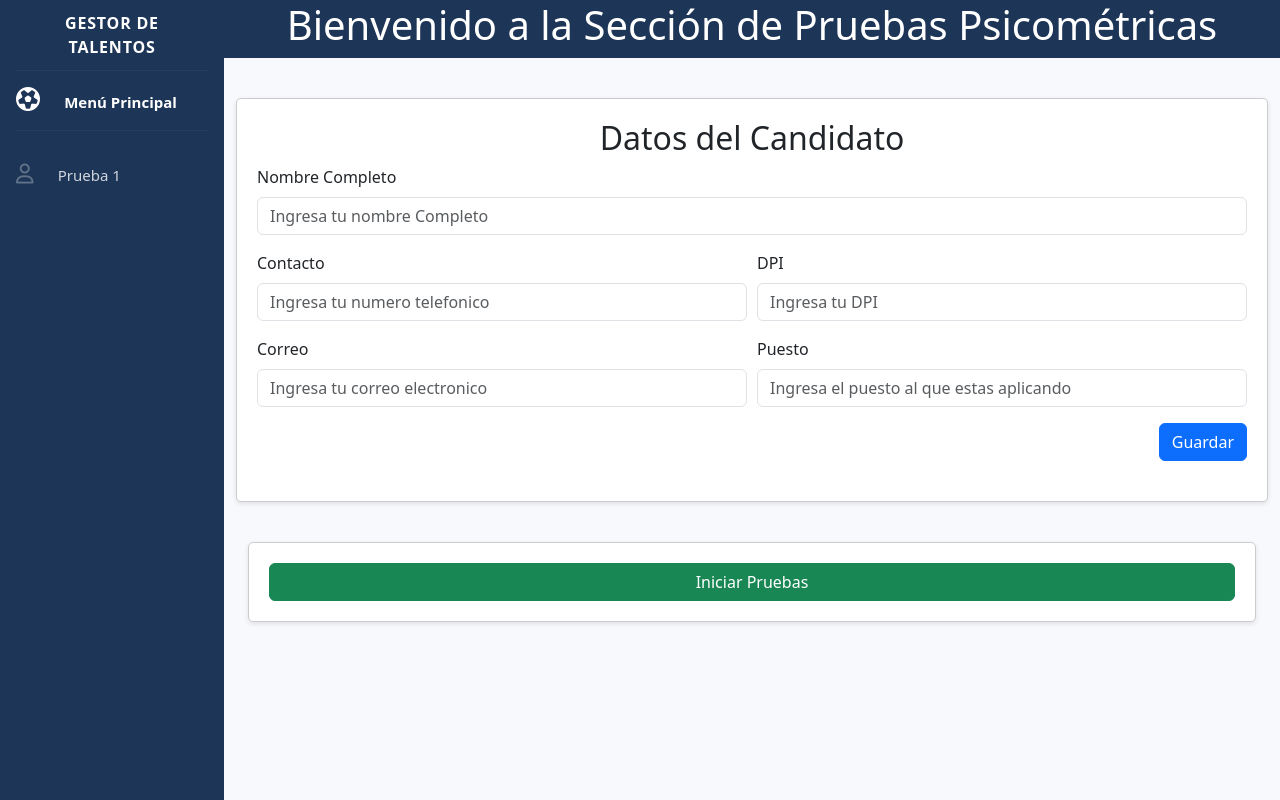
After one commit to MarlonRuiz96/GestorTalentos, a CodeIgniter app: page /database/index.php/dpicontroller/index in a window 1280 px wide. The commit adds this page. Run offline with CodeIgniter, Linux system fonts and the light colour scheme; data that the repository does not hold is empty; some libraries are stand-ins or nearby versions.

Commit message:
desarrollando los temperamentos

```diff
--- a/application/config/routes.php
+++ b/application/config/routes.php
@@ -54,3 +54,4 @@ $route['404_override'] = '';
 $route['translate_uri_dashes'] = FALSE;
 $route['Dashboard'] = 'DashboardController/index';
 $route['Candidatos'] = 'CandidatoController/indexConsulta';
+$route['LoginPrueba'] = 'DpiController/index';
--- /dev/null
+++ b/application/controllers/DpiController.php
@@ -0,0 +1,100 @@
+<?php
+defined('BASEPATH') or exit('No direct script access allowed');
+require_once APPPATH . 'config/timezone_config.php';
+class DpiController extends CI_Controller
+{
+
+    public function __construct()
+    {
+        parent::__construct();
+        $this->load->model('DpiModel');
+
+    }
+    public function index()
+    {
+
+        $this->load->view('Pruebas/Login');
+    }
+
+    public function login()
+    {
+        $this->load->model('DpiModel');
+
+        $DPI = $this->input->post('DPI');
+
+        $validarDPI = $this->DpiModel->VerificarDPI($DPI);
+
+        if ($validarDPI) {
+            // Si el DPI es válido, obtén más información del candidato
+            $this->load->model('CandidatoModel');
+            $data['Candidato'] = $this->DpiModel->VerificarDPI($DPI);
+
+            // Luego, carga la vista con los datos del candidato
+            $this->load->view('Pruebas/Login', $data);
+        } else {
+            redirect('LoginController');
+        }
+
+
+    }
+
+    public function guardarCambios()
+    {
+        // Recupera los datos del formulario
+        $nombre = $this->input->post('Nombres');
+        $contacto = $this->input->post('Contacto');
+        $DPI = $this->input->post('DPI');
+        $correo = $this->input->post('Correo');
+        $puesto = $this->input->post('Puesto');
+
+        // Realiza la actualización en la base de datos
+        $this->DpiModel->actualizarDatos($nombre, $contacto, $DPI, $correo, $puesto);
+
+        $data['Candidato'] = $this->DpiModel->VerificarDPI($DPI);
+
+
+        // Redirecciona a la vista principal u otra página de confirmación
+        $this->load->view('Pruebas/Login', $data);
+    }
+
+
+    public function RealizarPruebas($DPI)
+    {
+
+        $data['Candidato'] = $this->DpiModel->VerificarDPI($DPI); //obtengo todos los campos del candidato
+        $temperamento = $data['Candidato']->temperamento;
+
+        if ($temperamento) {
+
+            $this->load->view('Pruebas/Temperamento', $data);
+
+
+
+        } else {
+            $this->load->view('Pruebas/Login', $data);
+
+        }
+
+
+
+
+       }
+
+public function temperamento($idCandidatofk){
+
+    $posicion = $this->input->post('respuesta_posicion');
+
+    $respuesta = $this->input->post('respuesta');
+
+    $this->DpiModel->agregarTemperamento($idCandidatofk,$respuesta,$posicion);
+
+    return('Pruebas/Login');
+
+
+
+}
+
+
+
+
+}
--- a/application/controllers/loginController.php
+++ b/application/controllers/loginController.php
@@ -36,6 +36,8 @@ class LoginController extends CI_Controller
         }
     }
 
+
+
     private function crear_sesion($id_usuario) {
         $token = bin2hex(random_bytes(32));
         $this->load->model('SesionModel');
--- /dev/null
+++ b/application/models/DpiModel.php
@@ -0,0 +1,81 @@
+<?php
+defined('BASEPATH') or exit('No direct script access allowed');
+
+class DpiModel extends CI_Model
+{
+
+
+    public function VerificarDPI($DPI)
+    {
+        $this->db->select('idCandidato, Nombres, Puesto, DPI, Contacto, Correo, temperamento');
+        $this->db->from('candidato');
+        $this->db->where('DPI', $DPI);
+
+        $query = $this->db->get();
+
+        if ($query->num_rows() > 0) {
+            return $query->row();
+        } else {
+            return null;
+        }
+
+    }
+
+    public function actualizarDatos($nombre, $contacto, $dpi, $correo, $puesto)
+    {
+        $data = array(
+            'Nombres' => $nombre,
+            'Contacto' => $contacto,
+            'DPI' => $dpi,
+            'Correo' => $correo,
+            'Puesto' => $puesto
+        );
+
+        $this->db->where('DPI', $dpi); // Ajusta la condición según la clave primaria de tu tabla
+        $this->db->update('candidato', $data);
+    }
+
+    public function agregarTemperamento($idCandidatofk, $respuesta, $posicion)
+    {
+
+        $temperamento = '';
+
+        switch ($posicion) {
+            case '1':
+                $temperamento = 'Melancólico';
+                break;
+            case '2':
+                $temperamento = 'Colérico';
+                break;
+            case '3':
+                $temperamento = 'Flemático';
+                break;
+            case '4':
+                $temperamento = 'Sanguíneo';
+                break;
+            default:
+            $temperamento = 'Nada';
+            break;
+        }
+
+        // Crear un arreglo de datos para la inserción
+        $data = array(
+            'Temperamento' => $temperamento,
+            'Respuesta' => $respuesta,
+            'idCandidato' => $idCandidatofk,
+        );
+
+        // Insertar los datos en la tabla 'respuesta'
+        $this->db->insert('respuesta', $data);
+
+        // Comprobar si la inserción fue exitosa
+        if ($this->db->affected_rows() > 0) {
+            // Éxito: la inserción se realizó correctamente
+            return true;
+        } else {
+            // Error: la inserción falló
+            return false;
+        }
+    }
+
+}
--- /dev/null
+++ b/application/views/Dashboard/pruebas.php
@@ -0,0 +1,67 @@
+<!DOCTYPE html>
+<html lang="en">
+<head>
+    <meta charset="utf-8">
+    <meta http-equiv="X-UA-Compatible" content="IE=edge">
+    <meta name="viewport" content="width=device-width, initial-scale=1, shrink-to-fit=no">
+    <meta name="description" content="">
+    <meta name="author" content="">
+    <link href="https://fonts.googleapis.com/css?family=Nunito:200,200i,300,300i,400,400i,600,600i,700,700i,800,800i,900,900i" rel="stylesheet">
+    <link href="https://cdn.jsdelivr.net/npm/bootstrap@5.3.1/dist/css/bootstrap.min.css" rel="stylesheet"integrity="sha384-4bw+/aepP/YC94hEpVNVgiZdgIC5+VKNBQNGCHeKRQN+PtmoHDEXuppvnDJzQIu9" crossorigin="anonymous">
+    <link rel="stylesheet" href="<?php echo base_url('assets/sb-admin-2.min.css'); ?>">
+</head>
+<body>
+    <div id="wrapper">
+        <ul class="navbar-nav bg-gradient-primary sidebar sidebar-dark accordion" id="accordionSidebar">
+            <a class="sidebar-brand d-flex align-items-center justify-content-center">
+                <div class="sidebar-brand-icon rotate-n-15">
+                    <i class="fas fa-trdophy"></i>
+                </div>
+                <div class="sidebar-brand-text mx-3">Gestor de Talentos </div>
+            </a>
+            <hr class="sidebar-divider my-0">
+            <li class="nav-item active">
+                <a class="nav-link" href="<?= site_url('TokenController') ?>">
+                <i class="far fa-futbol" style="font-size: 24px;"></i>
+                <span class="nav-link" style="font-size: 15px;">Menú Principal</span></a>
+            </li>
+            <hr class="sidebar-divider">
+
+            <!-- Apartado de Candidatos -->
+            <li class="nav-item">
+            <a class="nav-link" href="<?= site_url('Temperamento') ?>">
+                    <i class="far fa-user" style="font-size: 20px;"></i>
+                    <span class="nav-link" style="font-size: 15px;">Prueba 1</span>
+                </a>
+                <div id="clientes" class="collapse" aria-labelledby="headingTwo" data-parent="#accordionSidebar">
+                    <div class="bg-white py-2 collapse-inner rounded">
+                        <h6 class="collapse-header">Consultar Candidatos</h6>
+                        <a class="collapse-item" href="<?= site_url('Candidatos') ?>">Consultar Candidatos
+                        </a>
+                        <a class="collapse-item" href="<?= site_url('Clientes') ?>">Nuevo Candidato
+                        </a>
+                    </div>
+                </div>
+            </li>
+            <!-- Apartado de Ofertas  -->
+
+
+            <!-- Apartado de Proceso de seleccion -->
+
+
+
+
+
+
+
+        </ul>
+        <div id="content-wrapper" class="d-flex flex-column">
+
+
+            <div>
+
+            <div>
+        </div>
+    </div>
+</body>
+</html>
--- /dev/null
+++ b/application/views/Pruebas/Login.php
@@ -0,0 +1,85 @@
+<?php require_once APPPATH . 'views/Dashboard/pruebas.php'; ?>
+
+<!DOCTYPE html>
+<html lang="es">
+
+<head>
+    <meta charset="UTF-8">
+    <meta name="viewport" content="width=device-width, initial-scale=1.0">
+    <link rel="stylesheet" href="<?php echo base_url('assets/pruebas.css'); ?>">
+    <link href="https://cdn.jsdelivr.net/npm/bootstrap@5.3.1/dist/css/bootstrap.min.css" rel="stylesheet"
+        integrity="sha384-4bw+/aepP/YC94hEpVNVgiZdgIC5+VKNBQNGCHeKRQN+PtmoHDEXuppvnDJzQIu9" crossorigin="anonymous">
+    <link rel="stylesheet" href="https://cdnjs.cloudflare.com/ajax/libs/font-awesome/6.4.0/css/all.min.css"
+        integrity="sha512-iecdLmaskl7CVkqkXNQ/ZH/XLlvWZOJyj7Yy7tcenmpD1ypASozpmT/E0iPtmFIB46ZmdtAc9eNBvH0H/ZpiBw=="
+        crossorigin="anonymous">
+    <link rel="stylesheet" href="https://cdn.jsdelivr.net/npm/sweetalert2@11.7.20/dist/sweetalert2.min.css">
+    <link rel="stylesheet" href="https://cdn.datatables.net/1.11.5/css/jquery.dataTables.min.css">
+    <title>Bienvenido a Pruebas Psicométricas</title>
+    <!-- Agrega aquí tus enlaces a hojas de estilo adicionales si es necesario -->
+</head>
+
+<body>
+    <header>
+        <h1>Bienvenido a la Sección de Pruebas Psicométricas</h1>
+    </header>
+    <div class="container">
+
+        <main>
+            <h2 class="text-center">Datos del Candidato</h2>
+
+
+            <form id="editForm" action="<?php echo site_url('DpiController/guardarCambios'); ?>" method="POST">
+                <div class="mb-3">
+                    <label for="exampleFormControlInput1" class="form-label">Nombre Completo</label>
+                    <input type="text" class="form-control" id="exampleFormControlInput1"
+                        placeholder="Ingresa tu nombre Completo" name="Nombres"
+                        value="<?php echo $Candidato->Nombres; ?>" required>
+                </div>
+                <div class="form-row">
+                    <div class="form-group col-md-6">
+                        <label for="Contacto">Contacto</label>
+                        <input type="text" class="form-control" id="Contacto" name="Contacto"
+                            value="<?php echo $Candidato->Contacto; ?>" required
+                            placeholder="Ingresa tu numero telefonico">
+                    </div>
+                    <div class="form-group col-md-6">
+                        <label for="DPI">DPI</label>
+                        <input type="text" class="form-control" id="DPI" name="DPI"
+                            value="<?php echo $Candidato->DPI; ?>" required placeholder="Ingresa tu DPI">
+                    </div>
+                    <div class="form-group col-md-6">
+                        <label for="Correo">Correo</label>
+                        <input type="email" class="form-control" id="Correo" name="Correo"
+                            value="<?php echo $Candidato->Correo; ?>" required
+                            placeholder="Ingresa tu correo electronico">
+                    </div>
+                    <div class="form-group col-md-6">
+                        <label for="Puesto">Puesto</label>
+                        <input type="text" class="form-control" id="Puesto" name="Puesto"
+                            value="<?php echo $Candidato->Puesto; ?>" required
+                            placeholder="Ingresa el puesto al que estas aplicando">
+                    </div>
+                </div>
+                <div class="modal-footer">
+                    <button id="guardarCambiosBtn" type="submit" class="btn btn-primary">Guardar</button>
+                </div>
+            </form>
+
+
+        </main>
+        <div class="container">
+
+            <main>
+                <div class="d-grid gap-2">
+                <a href="<?= site_url('DpiController/RealizarPruebas/' . $Candidato->DPI); ?>"
+                                class="btn btn-success" type="button">Iniciar Pruebas
+                                    </a>
+                </div>
+            </main>
+        </div>
+
+    </div>
+
+</body>
+
+</html>
--- /dev/null
+++ b/assets/pruebas.css
@@ -0,0 +1,174 @@
+/* Estilos para la página de bienvenida de Pruebas Psicométricas */
+
+/* Estilo para el encabezado */
+header {
+    background-color: #1D3557;
+    color: #fff;
+    padding: 20px;
+    text-align: center;
+}
+
+/* Estilo para el contenido principal */
+main {
+    max-width: 800px;
+    margin: 0 auto;
+    padding: 20px;
+    font-size: 16px;
+    line-height: 1.5;
+}
+
+/* Estilo para los párrafos de texto */
+p {
+    margin-bottom: 20px;
+}
+
+/* Estilo para los enlaces */
+a {
+    color: #1D3557;
+    text-decoration: none;
+    font-weight: bold;
+}
+
+a:hover {
+    text-decoration: underline;
+}
+
+h1{
+    background-color: #1D3557 ;
+}
+/* Estilos generales */
+@import url('https://fonts.googleapis.com/css2?family=Poppins:wght@300;400;500;600;700;800;900&display=swap');
+body {
+    font-family: 'Poppins', sans-serif;
+    margin: 0;
+    padding: 0;
+    background-color: #f5f5f5;
+    flex-direction: column;
+    min-height: 100vh;
+}
+
+header {
+    background-color: #1d3557;
+    color: #fff;
+    padding: 1px;
+    text-align: center;
+}
+
+main {
+    flex: 0; /* Permite que el contenido ocupe el espacio disponible restante */
+    max-width: 1200px;
+    margin: 40px auto;
+    padding: 20px;
+    background-color: #fff;
+    border: 1px solid #ccc;
+    border-radius: 5px;
+    box-shadow: 0 2px 5px rgba(0, 0, 0, 0.1);
+}
+
+footer {
+    text-align: center;
+    margin: -18px 0px;
+    padding: 10px;
+    background-color: #1d3557;
+    color: #fff;
+    position: fixed; /* Mantiene el footer fijo en la parte inferior de la pantalla */
+    bottom: 0;
+    left: 0;
+    width: 100%;
+}
+
+form {
+    flex-wrap: wrap;
+    justify-content: space-between;
+    margin-bottom: 20px;
+}
+
+.nuevo-producto{
+    position: relative;
+    height: 60px;
+}
+
+input {
+    padding: 5px;
+    border: 1px solid #ccc;
+    border-radius: 4px;
+}
+
+.rounded-button {
+    padding: 6px 15px;
+    background-color: #1d3557;
+    color: #fff;
+    border: none;
+    border-radius: 4px;
+    cursor: pointer;
+}
+
+table {
+    width: 100%;
+    border-collapse: collapse;
+    margin-top: 15px;
+}
+
+th, td {
+    padding: 10px;
+    border-bottom: 1px solid #1d3557;
+    text-align: center;
+}
+
+thead {
+    background-color: #f1faee;
+    text-align: center;
+}
+
+
+.edit-btn {
+    padding: 7px 12px;
+    border: none;
+    border-radius: 4px;
+    cursor: pointer;
+    background-color: #007bff;
+    color: #fff;
+}
+
+.delete-btn {
+    padding: 7px 12px;
+    border: none;
+    border-radius: 4px;
+    cursor: pointer;
+    background-color: #dc3545;
+    color: #fff;
+}
+
+@media (max-width: 768px) {
+    table {
+        font-size: 14px;
+        width: auto;
+    }
+
+    th, td {
+        padding: 5px;
+    }
+
+    .edit-btn, .delete-btn {
+        padding: 2px 8px;
+        font-size: 12px;
+    }
+
+    #userList {
+        overflow-x: auto;
+    }
+}
+
+.edit-btn, .delete-btn {
+    text-decoration: none;
+}
+
+.edit-btn:hover{
+    text-decoration: none;
+    background-color: #00FFEC ;
+}
+    .delete-btn:hover {
+    text-decoration: none;
+    background-color: black;
+    color: #fff;
+}
```
Also changed, not shown: application/controllers/CandidatoController.php (+15 -13 lines), application/models/CandidatoModel.php (+18 -6 lines), application/models/SesionModel.php (+25 -0 lines), application/models/TemperamentoModel.php (added, +7 -0 lines), application/models/usuarioModel.php (+12 -0 lines), application/views/Candidato/ConsultaCandidato.php (+9 -9 lines), application/views/Candidato/ConsultarPerfil.php (+4 -4 lines), application/views/Candidato/IngresarCandidato.php (+5 -25 lines), application/views/Login.php (+4 -4 lines), application/views/Pruebas/Temperamento.php (added, +69 -0 lines).
